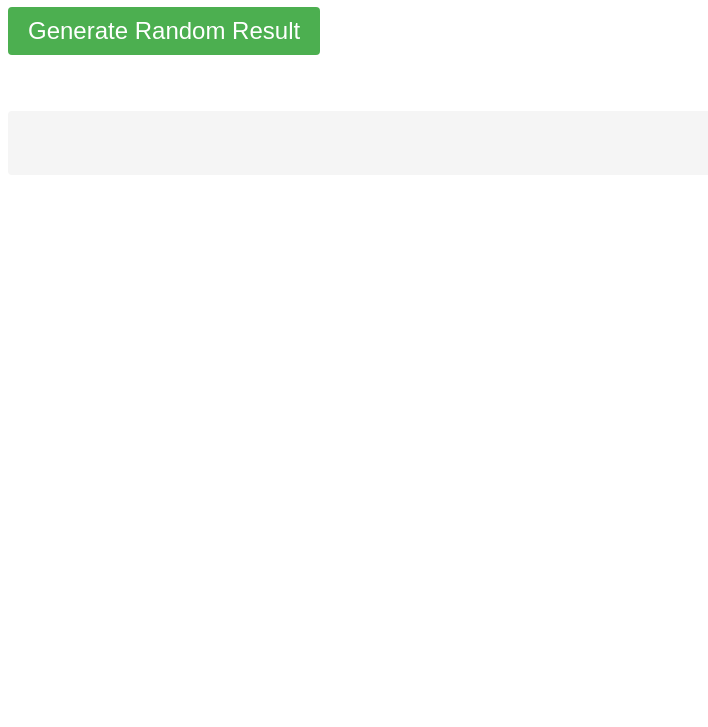
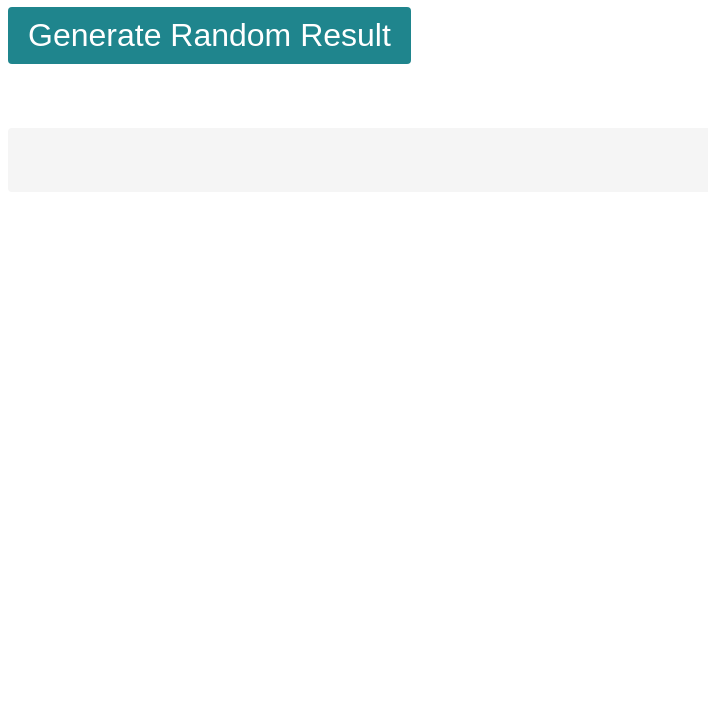
Before and after one commit to gardrh/middagstid, a plain HTML site: page main.html in a window 1280 px wide. Shown: the part 73-800 px from the top of the page, without its empty margins (0-708 px from the left). Drawn offline with Linux system fonts and the light colour scheme.

Commit message:
Update main.html

```diff
--- a/main.html
+++ b/main.html
@@ -6,13 +6,14 @@
 	<style>
 		/* Style the button */
 		#generate-btn {
-			background-color: #4CAF50;
+			background-color: #1F858D;
 			color: white;
 			padding: 10px 20px;
 			border: none;
 			border-radius: 4px;
 			cursor: pointer;
-			font-size: 1.5em;
+			font-size: 2em;
+			font-color: #E39120;
 			margin-bottom: 1em;
 		}
 
```
